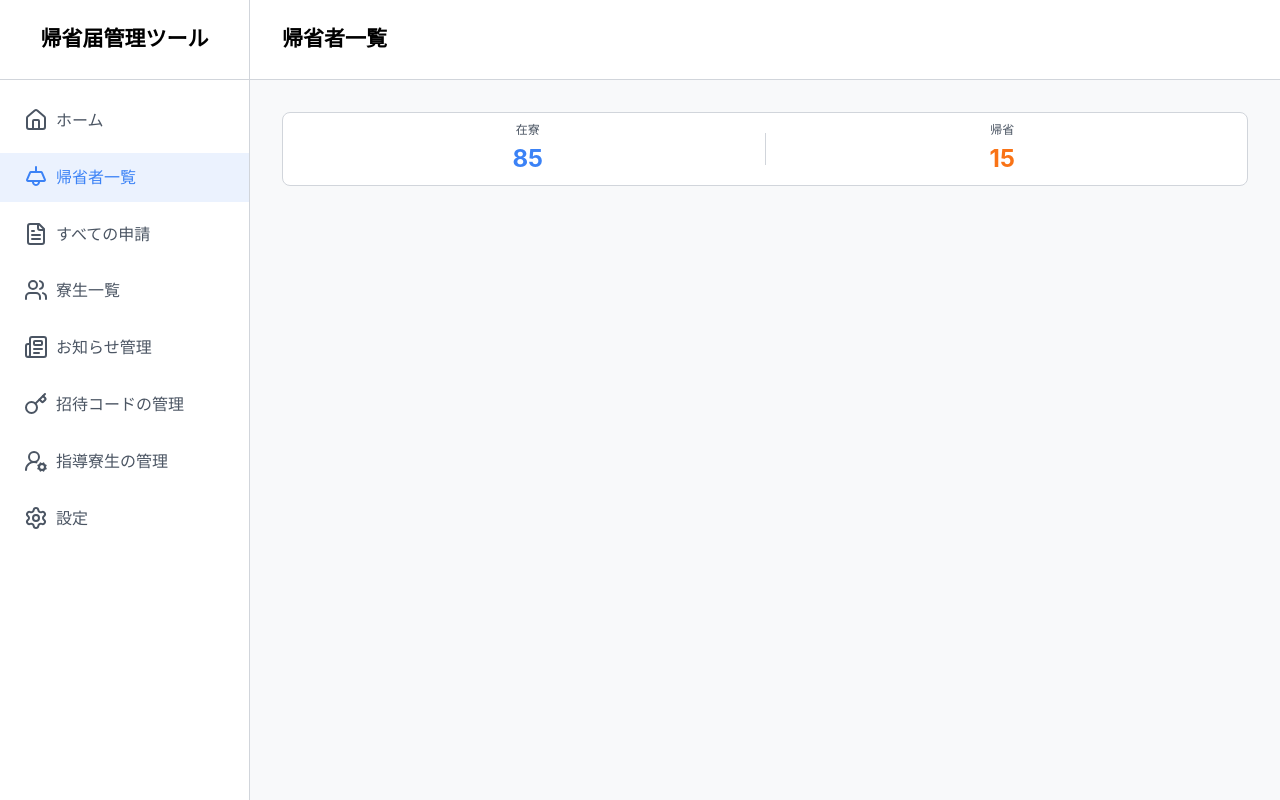
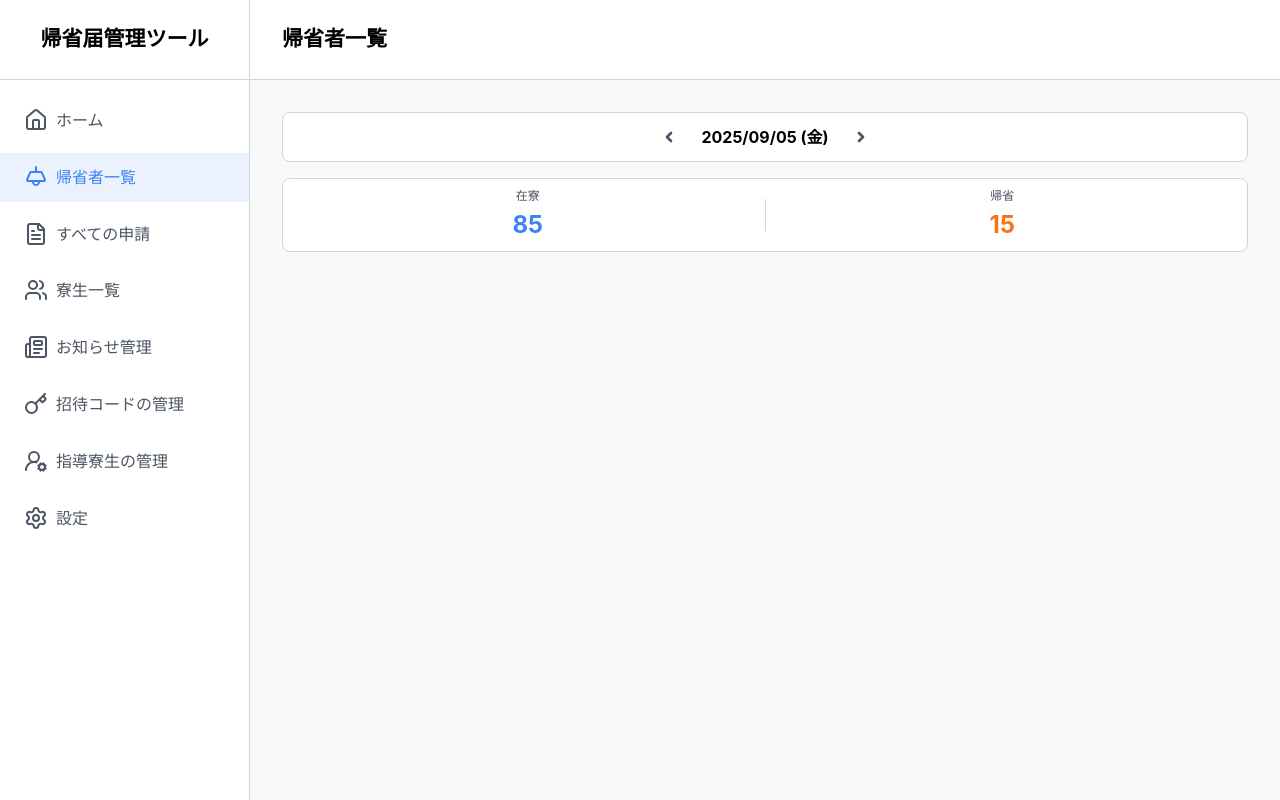
Before and after one commit to mokkun55/yurigaoka-app-teacher, a Next.js app: page /students/on-leave in a window 1280 px wide. Built offline with nearby package versions, Linux system fonts and the light colour scheme; a web font is replaced by a local one.

Commit message:
feat: add date select component

```diff
--- /dev/null
+++ b/src/app/students/on-leave/_components/date-select/index.tsx
@@ -0,0 +1,30 @@
+import BaseButton from '@/ui/base-button'
+import styles from './styles.module.css'
+import { ChevronLeft, ChevronRight } from 'lucide-react'
+import dayjs from '@/libs/dayjs'
+
+type Props = {
+  selectedDate: Date
+  setSelectedDate: (_date: Date) => void
+}
+
+export default function DateSelect({ selectedDate, setSelectedDate }: Props) {
+  const handlePreviousDate = () => {
+    setSelectedDate(new Date(selectedDate.setDate(selectedDate.getDate() - 1)))
+  }
+  const handleNextDate = () => {
+    setSelectedDate(new Date(selectedDate.setDate(selectedDate.getDate() + 1)))
+  }
+
+  return (
+    <div className={styles.container}>
+      <BaseButton variant="icon" width="32px" height="32px" onClick={handlePreviousDate}>
+        <ChevronLeft strokeWidth={4} size={32} color="var(--sub-text)" />
+      </BaseButton>
+      <p className={styles.date}>{dayjs(selectedDate).format('YYYY/MM/DD (ddd)')}</p>
+      <BaseButton variant="icon" width="32px" height="32px" onClick={handleNextDate}>
+        <ChevronRight strokeWidth={4} size={32} color="var(--sub-text)" />
+      </BaseButton>
+    </div>
+  )
+}
--- /dev/null
+++ b/src/app/students/on-leave/_components/date-select/styles.module.css
@@ -0,0 +1,15 @@
+.container {
+  display: flex;
+  align-items: center;
+  justify-content: center;
+  gap: 16px;
+  padding: 8px;
+  background-color: white;
+  border-radius: 8px;
+  border: 1px solid var(--border-gray);
+
+  .date {
+    font-size: 16px;
+    font-weight: 700;
+  }
+}
--- a/src/app/students/on-leave/page.tsx
+++ b/src/app/students/on-leave/page.tsx
@@ -3,13 +3,17 @@
 import styles from './styles.module.css'
 import { useState } from 'react'
 import Status from './_components/status'
+import DateSelect from './_components/date-select'
 
 export default function OnLeavePage() {
-  const [selectedDate, _setSelectedDate] = useState<Date>(new Date())
+  const [selectedDate, setSelectedDate] = useState<Date>(new Date())
 
   return (
     <div className={styles.container}>
-      <Status selectedDate={selectedDate} />
+      <div className={styles.header}>
+        <DateSelect selectedDate={selectedDate} setSelectedDate={setSelectedDate} />
+        <Status selectedDate={selectedDate} />
+      </div>
     </div>
   )
 }
--- a/src/app/students/on-leave/styles.module.css
+++ b/src/app/students/on-leave/styles.module.css
@@ -1,2 +1,11 @@
 .container {
+  display: flex;
+  flex-direction: column;
+  gap: 16px;
+
+  .header {
+    display: flex;
+    flex-direction: column;
+    gap: 16px;
+  }
 }
--- a/src/ui/base-button/index.tsx
+++ b/src/ui/base-button/index.tsx
@@ -5,7 +5,7 @@ type Props = {
   children: React.ReactNode
   onClick?: () => void
   className?: string
-  variant?: 'primary' | 'secondary' | 'danger' | 'green'
+  variant?: 'primary' | 'secondary' | 'danger' | 'green' | 'icon'
   idDisabled?: boolean
   width?: string
   height?: string
--- a/src/ui/base-button/styles.module.css
+++ b/src/ui/base-button/styles.module.css
@@ -27,6 +27,11 @@
     background-color: var(--green);
   }
 
+  &._icon {
+    background-color: transparent;
+    border: none;
+  }
+
   &.disabled {
     opacity: 0.5;
     cursor: not-allowed;
```
